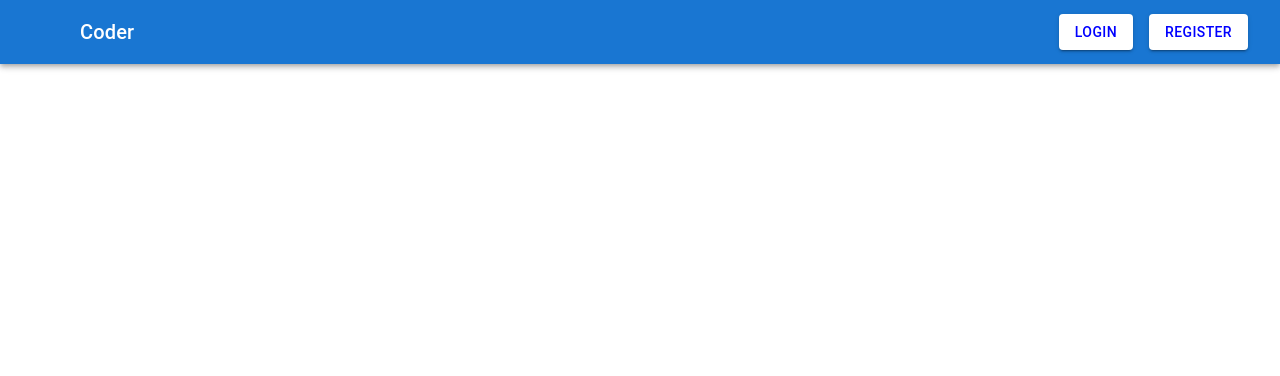
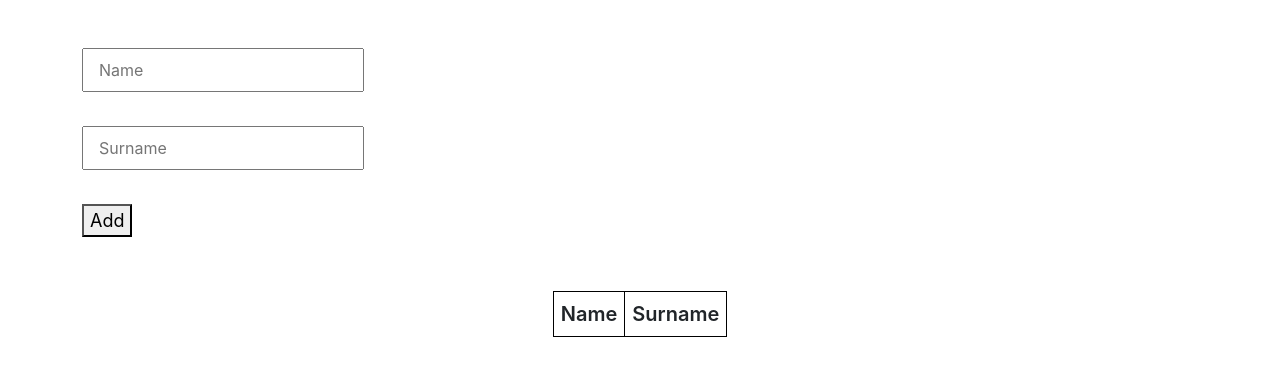
Before and after one commit to pratikparmar0502/react-app-task-, a React (Create React App) app: page / in a window 1280 px wide. Shown: the top 376 px of the page. Built offline with nearby package versions, Linux system fonts and the light colour scheme; some icons are missing.

Commit message:
crud tasksss

```diff
--- a/src/App.js
+++ b/src/App.js
@@ -36,10 +36,11 @@ import "./App.css";
 // import Bootstrap from "./Component/Bootstrap";
 // import PropsExample from "./Component/PropsExample";
 // import { BrowserRouter as Router, Switch, Route } from "react-router-dom";
-import { BrowserRouter as Router, Route, Switch } from "react-router-dom";
-import Login from "./Component/context api/Login";
-import Navbar from "./Component/context api/Navbar";
-import Register from "./Component/context api/Register";
+// import { BrowserRouter as Router, Route, Switch } from "react-router-dom";
+// import Login from "./Component/context api/Login";
+// import Navbar from "./Component/context api/Navbar";
+// import Register from "./Component/context api/Register";
+import Tasksss from "./Component/All-task/Tasksss";
 
 function App() {
   return (
@@ -60,8 +61,9 @@ function App() {
         {/* <Demo></Demo> */}
         {/* <DemoApi></DemoApi> */}
         {/* <DemoApiGalary></DemoApiGalary> */}
+        <Tasksss></Tasksss>
 
-        <Router>
+        {/* <Router>
           <Navbar></Navbar>
           <Switch>
             <Route path="/login">
@@ -71,7 +73,7 @@ function App() {
               <Register></Register>
             </Route>
           </Switch>
-        </Router>
+        </Router> */}
 
         {/* <table border={2}>
         <tr>
--- /dev/null
+++ b/src/Component/All-task/Tasksss.jsx
@@ -0,0 +1,158 @@
+import { useState } from "react";
+import { Button, Container } from "react-bootstrap";
+
+const Tasksss = () => {
+  const [name, setName] = useState("");
+  const [surname, setSurname] = useState("");
+  const [list, setList] = useState([]);
+  const [editid, setEditid] = useState();
+
+  const handleSubmit = () => {
+    // console.log(name);
+    // console.log(surname);
+
+    // console.log(name, surname);
+    const obj = { name, surname };
+    console.log(obj);
+
+    if (editid != null) {
+      let copyData = [...list];
+      copyData[editid] = obj;
+      setList(copyData);
+      setEditid(null);
+    } else {
+      setList([...list, obj]);
+    }
+
+    setName("");
+    setSurname("");
+  };
+
+  //   const delData = (index) => {
+  //     let copyData = [...list];
+  //     copyData.splice(index, 1);
+  //     setList(copyData);
+  //   };
+
+  const delData = (indexDel) => {
+    const del = list.filter((item, index) => index !== indexDel);
+    setList(del);
+  };
+
+  const editData = (i, index) => {
+    // console.log(i);
+    setName(i.name);
+    setSurname(i.surname);
+    setEditid(index);
+  };
+
+  // const editData = (index) => {
+  //   let editItem = list[index];
+  //   setName(editItem.name);
+  //   setSurname(editItem.surname);
+  //   delData(index);
+  // };
+
+  return (
+    <>
+      <br />
+      <br />
+      <Container>
+        <input
+          type="text"
+          placeholder="Name"
+          value={name}
+          onChange={(e) => setName(e.target.value)}
+        />
+        <br />
+        <br />
+        <input
+          type="text"
+          placeholder="Surname"
+          value={surname}
+          onChange={(e) => setSurname(e.target.value)}
+        />
+        <br />
+        <br />
+        <button
+          variant="primary"
+          style={{ fontSize: "18px" }}
+          onClick={handleSubmit}
+        >
+          Add
+        </button>
+
+        <br />
+        <br />
+
+        <table border={1}>
+          <thead>
+            <tr>
+              <td
+                style={{
+                  fontSize: "20px",
+                  fontWeight: "600",
+                  padding: "7px",
+                  border: "1px solid black",
+                }}
+              >
+                Name
+              </td>
+              <td
+                style={{
+                  fontSize: "20px",
+                  fontWeight: "600",
+                  padding: "7px",
+                  border: "1px solid black",
+                }}
+              >
+                Surname
+              </td>
+            </tr>
+          </thead>
+          <tbody>
+            {list.map((i, index) => (
+              <tr key={index}>
+                <td
+                  style={{
+                    fontSize: "18px",
+                    padding: "7px",
+                    border: "1px solid black",
+                  }}
+                >
+                  {i.name}
+                </td>
+                <td
+                  style={{
+                    fontSize: "18px",
+                    padding: "7px",
+                    border: "1px solid black",
+                  }}
+                >
+                  {i.surname}
+                </td>
+                <button
+                  style={{
+                    fontSize: "18px",
+                    padding: "7px 15px",
+                  }}
+                  onClick={() => editData(i, index)}
+                >
+                  Edit
+                </button>
+                <button
+                  style={{ fontSize: "18px", padding: "7px" }}
+                  onClick={() => delData(index)}
+                >
+                  Delete
+                </button>
+              </tr>
+            ))}
+          </tbody>
+        </table>
+      </Container>
+    </>
+  );
+};
+
+export default Tasksss;
```
